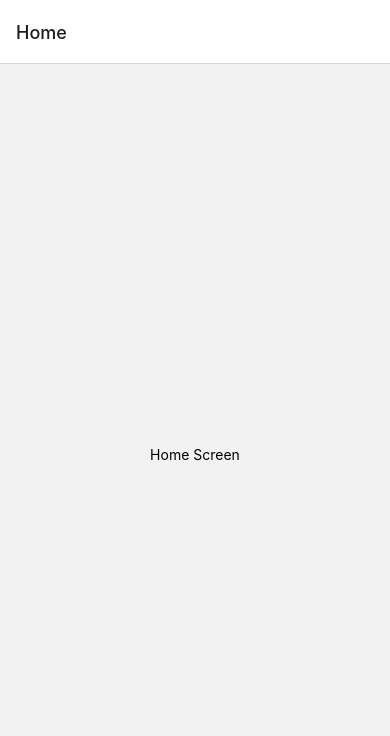
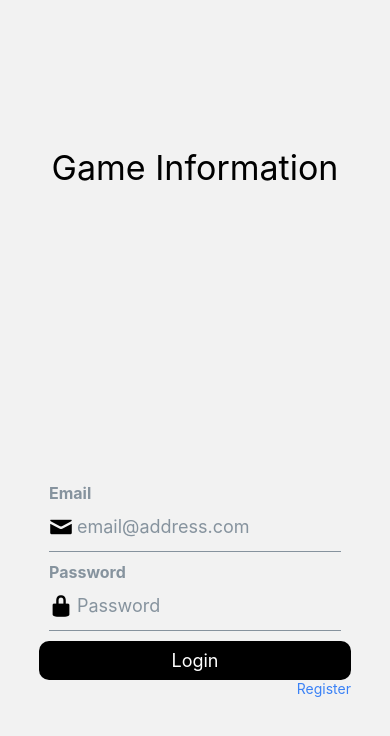
Before and after one commit to TheSunSkys/games_infomation, a React Native app in the folder Application/: screen /Login in a window 390 px wide. Before the commit this address had no page. Shown: the top 736 px of the page. Built offline with nearby package versions, Linux system fonts and the light colour scheme.

Commit message:
future: add login screen

```diff
--- a/Application/App.js
+++ b/Application/App.js
@@ -1,25 +1,12 @@
 import * as React from 'react';
-import { View, Text } from 'react-native';
-import { NavigationContainer } from '@react-navigation/native';
-import { createNativeStackNavigator } from '@react-navigation/native-stack';
-
-function HomeScreen() {
-  return (
-    <View style={{ flex: 1, alignItems: 'center', justifyContent: 'center' }}>
-      <Text>Home Screen</Text>
-    </View>
-  );
-}
-
-const Stack = createNativeStackNavigator();
+import { SafeAreaProvider } from 'react-native-safe-area-context';
+import Navigation from './src/navigation';
 
 function App() {
   return (
-    <NavigationContainer>
-      <Stack.Navigator>
-        <Stack.Screen name="Home" component={HomeScreen} />
-      </Stack.Navigator>
-    </NavigationContainer>
+    <SafeAreaProvider>
+      <Navigation />
+    </SafeAreaProvider>
   );
 }
 
--- a/Application/package.json
+++ b/Application/package.json
@@ -14,11 +14,13 @@
     "@react-navigation/native-stack": "^6.2.5",
     "axios": "^0.24.0",
     "react": "17.0.2",
+    "react-hook-form": "^7.20.5",
     "react-native": "0.66.3",
     "react-native-elements": "^3.4.2",
     "react-native-fast-image": "^8.5.11",
     "react-native-safe-area-context": "^3.3.2",
     "react-native-screens": "^3.10.0",
+    "react-native-vector-icons": "^9.0.0",
     "react-query": "^3.34.0"
   },
   "devDependencies": {
--- /dev/null
+++ b/Application/src/navigation/auth.js
@@ -0,0 +1,2 @@
+import React from 'react'
+export const AuthContext = React.createContext();
--- /dev/null
+++ b/Application/src/navigation/index.js
@@ -0,0 +1,114 @@
+import React, { useEffect, useMemo, useReducer } from 'react'
+import { NavigationContainer } from '@react-navigation/native';
+import { createNativeStackNavigator } from '@react-navigation/native-stack';
+
+import { AuthContext } from './auth';
+import HomeScreen from '../screens/home';
+import SplashScreen from '../screens/splash';
+import LoginScreen from '../screens/login';
+
+const Stack = createNativeStackNavigator();
+
+const Navigation = () => {
+    const [state, dispatch] = useReducer(
+        (prevState, action) => {
+            switch (action.type) {
+                case 'RESTORE_TOKEN':
+                    return {
+                        ...prevState,
+                        userToken: action.token,
+                        isLoading: false,
+                    };
+                case 'SIGN_IN':
+                    return {
+                        ...prevState,
+                        isSignout: false,
+                        userToken: action.token,
+                    };
+                case 'SIGN_OUT':
+                    return {
+                        ...prevState,
+                        isSignout: true,
+                        userToken: null,
+                    };
+            }
+        },
+        {
+            isLoading: true,
+            isSignout: false,
+            userToken: null,
+        }
+    );
+
+    const authContext = useMemo(
+        () => ({
+            signIn: async data => {
+                dispatch({ type: 'SIGN_IN', token: 'dummy-auth-token' });
+            },
+            signOut: () => dispatch({ type: 'SIGN_OUT' }),
+            signUp: async data => {
+                dispatch({ type: 'SIGN_IN', token: 'dummy-auth-token' });
+            },
+        }),
+        []
+    );
+
+    useEffect(() => {
+        const bootstrapAsync = async () => {
+            let userToken = null;
+
+            try {
+                // userToken = await SecureStore.getItemAsync('userToken');
+            } catch (e) {
+                // Restoring token failed
+            }
+            setTimeout(() => {
+                dispatch({ type: 'RESTORE_TOKEN', token: userToken });
+            }, 1000);
+        };
+
+        bootstrapAsync();
+    }, []);
+
+    return (
+        <AuthContext.Provider value={authContext}>
+            <NavigationContainer>
+                <Stack.Navigator>
+                    {
+                        state && state.isLoading
+                            ? (
+                                <Stack.Group screenOptions={{ headerShown: false }}>
+                                    <Stack.Screen name="Splash" component={SplashScreen} />
+                                </Stack.Group>
+                            )
+                            :
+                            state && state.userToken == null
+                                ? (
+                                    <Stack.Group
+                                        screenOptions={{
+                                            headerShown: false,
+                                            animation: "none"
+                                        }}
+                                    >
+                                        <Stack.Screen name="Login" component={LoginScreen} />
+                                    </Stack.Group>
+                                )
+                                : (
+                                    <Stack.Group
+                                        screenOptions={{
+                                            headerShown: false,
+                                            animation: "slide_from_right"
+                                        }}
+                                    >
+                                        <Stack.Screen name="Home" component={HomeScreen} />
+                                    </Stack.Group>
+                                )
+
+                    }
+                </Stack.Navigator>
+            </NavigationContainer>
+        </AuthContext.Provider>
+    )
+}
+
+export default Navigation
--- /dev/null
+++ b/Application/src/screens/home.js
@@ -0,0 +1,20 @@
+import React from "react";
+import { View, Text, StyleSheet } from "react-native";
+
+const HomeScreen = () => {
+    return (
+        <View style={styles.viewContainer}>
+            <Text>Home Screen</Text>
+        </View>
+    );
+}
+
+const styles = StyleSheet.create({
+    viewContainer: {
+        flex: 1,
+        alignItems: 'center',
+        justifyContent: 'center'
+    }
+})
+
+export default HomeScreen
--- /dev/null
+++ b/Application/src/screens/login.js
@@ -0,0 +1,132 @@
+import React, { useContext } from "react"
+import { View, StyleSheet, Text } from "react-native"
+import { Button, Input } from "react-native-elements"
+import { useForm, Controller } from "react-hook-form";
+import Icon from "react-native-vector-icons/Entypo";
+
+import { AuthContext } from "../navigation/auth";
+
+const EMAIL_REGEX = /^(([^<>()\[\]\\.,;:\s@"]+(\.[^<>()\[\]\\.,;:\s@"]+)*)|(".+"))@((\[[0-9]{1,3}\.[0-9]{1,3}\.[0-9]{1,3}\.[0-9]{1,3}\])|(([a-zA-Z\-0-9]+\.)+[a-zA-Z]{2,}))$/;
+
+const LoginScreen = () => {
+    const { signIn } = useContext(AuthContext);
+    const { handleSubmit, control, formState: { errors } } = useForm({
+        defaultValues: {
+            email: '',
+            password: ''
+        }
+    });
+    const onSubmit = data => {
+        console.log(data)
+        signIn()
+    };
+
+    return (
+        <View style={styles.viewContainer}>
+            <Text style={styles.textLogoPartA}>
+                Game Information
+            </Text>
+            <View style={styles.viewTextInput}>
+                <Controller
+                    name="email"
+                    control={control}
+                    rules={{
+                        required: {
+                            value: true,
+                            message: 'Email is required.'
+                        },
+                        pattern: {
+                            value: EMAIL_REGEX,
+                            message: 'Pattern is invalid.'
+                        }
+                    }}
+                    render={({ field: { onChange, onBlur } }) => (
+                        <Input
+                            label={"Email"}
+                            placeholder="email@address.com"
+                            onChangeText={onChange}
+                            onBlur={onBlur}
+                            errorMessage={errors?.email?.message}
+                            leftIcon={
+                                <Icon
+                                    name="mail"
+                                    size={24}
+                                    color="black"
+                                />
+                            }
+                        />
+                    )}
+                />
+
+                <Controller
+                    name="password"
+                    control={control}
+                    rules={{
+                        required: {
+                            value: true,
+                            message: 'Password is required.'
+                        },
+                        minLength: {
+                            value: 4,
+                            message: 'Min 4 character.'
+                        }
+                    }}
+                    render={({ field: { onChange, onBlur } }) => (
+                        <Input
+                            label={"Password"}
+                            placeholder="Password"
+                            secureTextEntry={true}
+                            onChangeText={onChange}
+                            onBlur={onBlur}
+                            errorMessage={errors?.password?.message}
+                            leftIcon={
+                                <Icon
+                                    name="lock"
+                                    size={24}
+                                    color="black"
+                                />
+                            }
+                        />
+                    )}
+                />
+                <Button
+                    buttonStyle={styles.buttonLogin}
+                    title={"Login"}
+                    onPress={handleSubmit(onSubmit)}
+                />
+                <View style={styles.viewRegister}>
+                    <Text style={styles.textRegister}>
+                        Register
+                    </Text>
+                </View>
+            </View>
+        </View>
+    )
+}
+
+const styles = StyleSheet.create({
+    viewContainer: {
+        flex: 1,
+        alignItems: "center",
+        justifyContent: "space-around"
+    },
+    textLogoPartA: {
+        color: "black",
+        fontSize: 34
+    },
+    viewTextInput: {
+        width: "80%"
+    },
+    buttonLogin: {
+        backgroundColor: "black",
+        borderRadius: 10,
+    },
+    viewRegister: {
+        alignItems: "flex-end"
+    },
+    textRegister: {
+        color: "#3B82F6"
+    }
+})
+
+export default LoginScreen
--- /dev/null
+++ b/Application/src/screens/splash.js
@@ -0,0 +1,20 @@
+import React from 'react'
+import { View, StyleSheet, Text } from 'react-native';
+
+const SplashScreen = () => {
+    return (
+        <View style={styles.viewContainer}>
+            <Text>Loading...</Text>
+        </View>
+    );
+}
+
+const styles = StyleSheet.create({
+    viewContainer: {
+        flex: 1,
+        alignItems: "center",
+        justifyContent: "center"
+    }
+});
+
+export default SplashScreen;
```
Also changed, not shown: 23 other files (tests, documents, lock files or other folders).
